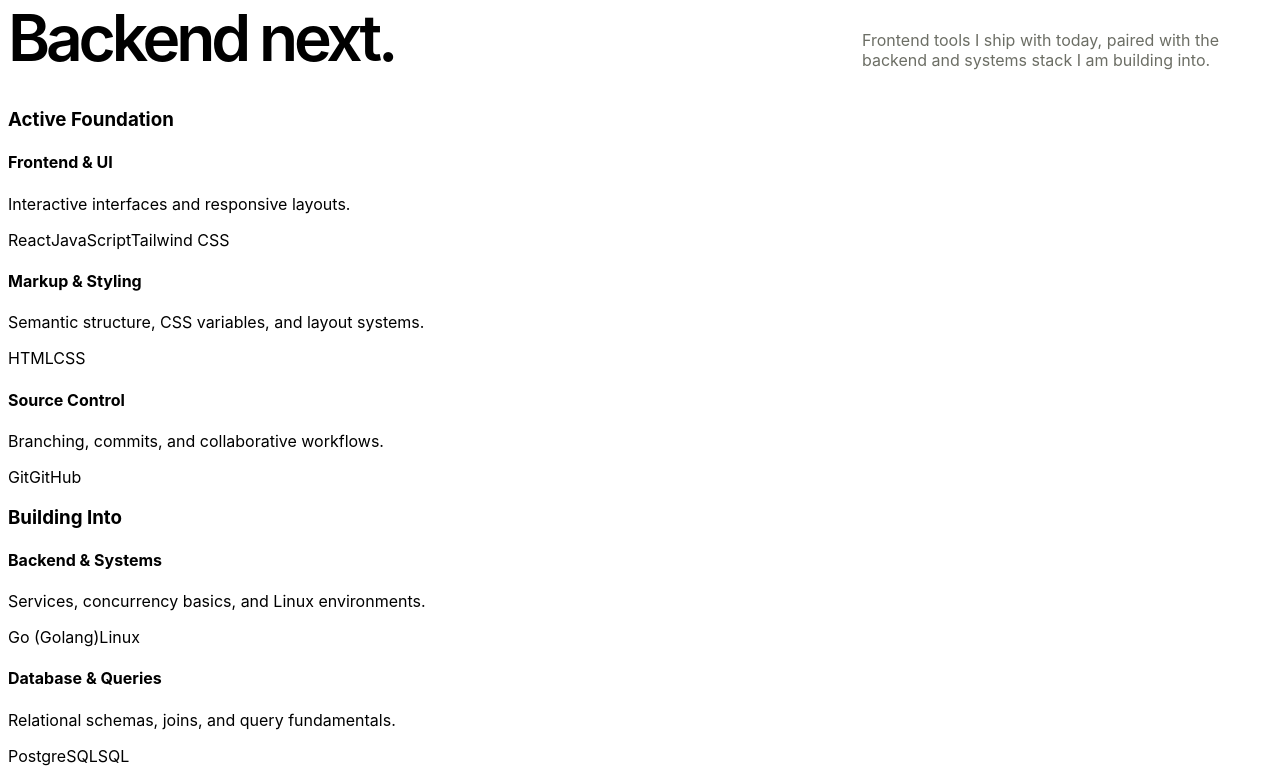
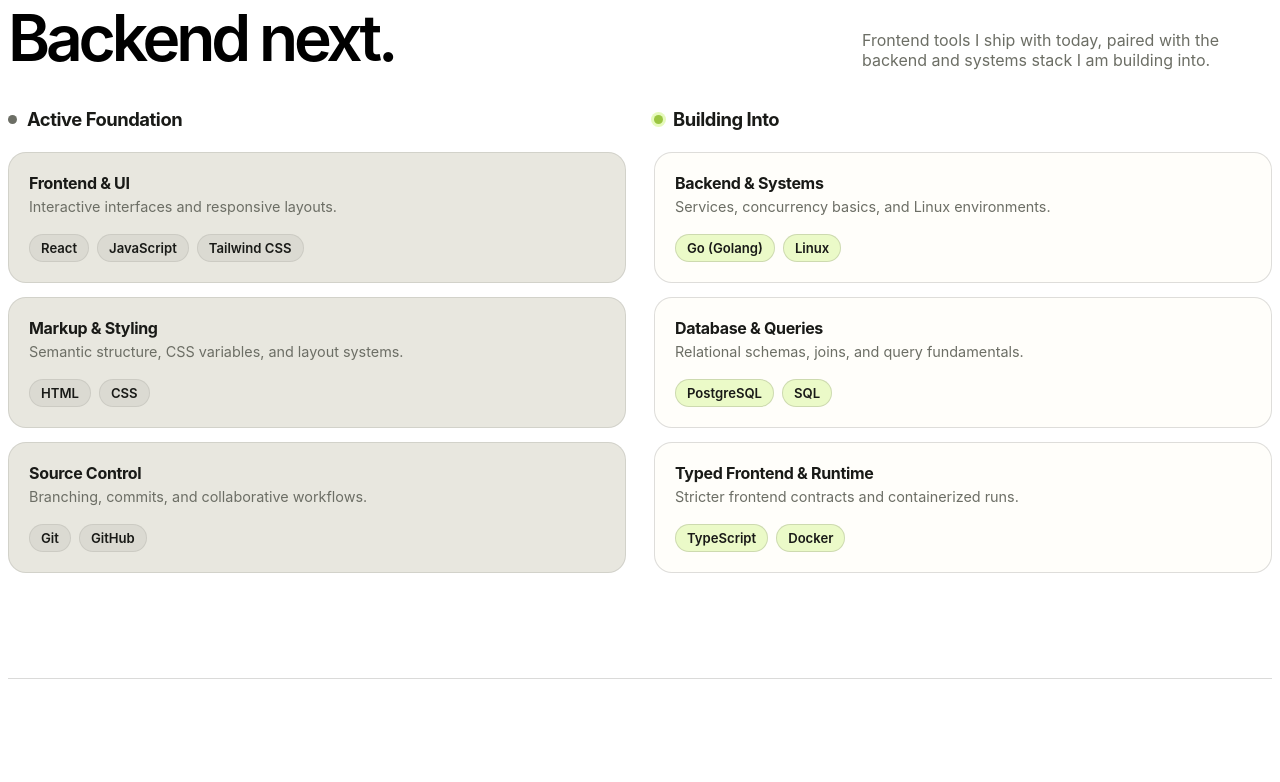
Before and after one commit to Avidcodes/avid-portfolio, a React (Vite) app: page / in a window 1280 px wide. Shown: the part 2634-3416 px from the top of the page. Built offline with nearby package versions, Linux system fonts and the light colour scheme.

Commit message:
Refactor Stack.css for improved layout and styling

```diff
--- a/src/Stack/Stack.css
+++ b/src/Stack/Stack.css
@@ -1,90 +1,117 @@
-.stack-container {
-  width: 100%;
+.stack-grid {
   display: grid;
-  gap: 50px;
+  grid-template-columns: repeat(2, minmax(0, 1fr));
+  gap: 28px;
+  align-items: start;
 }
 
-.stack-phase-title {
-  font-size: 1.35rem;
-  font-weight: 650;
-  letter-spacing: -0.03em;
-  color: var(--ink, #191a17);
-  margin-bottom: 18px;
+.stack-column {
+  display: flex;
+  flex-direction: column;
+  gap: 16px;
+}
+
+.stack-column-head {
   display: flex;
   align-items: center;
   gap: 10px;
+  padding-bottom: 6px;
 }
 
-.stack-phase-title::before {
-  content: '';
-  width: 8px;
-  height: 8px;
-  border-radius: 50%;
-  background: var(--accent-dark, #9bc642);
+.stack-column-head h3 {
+  margin: 0;
+  font-size: 1.15rem;
+  font-weight: 650;
+  letter-spacing: -0.025em;
+  color: var(--ink, #191a17);
 }
 
-.stack-groups {
-  display: grid;
-  gap: 0;
+.stack-dot {
+  width: 9px;
+  height: 9px;
+  border-radius: 50%;
+  flex-shrink: 0;
 }
 
-.stack-group {
-  display: grid;
-  grid-template-columns: 200px 1fr;
-  gap: 24px;
-  padding: 16px 0;
-  border-bottom: 1px solid rgba(25, 26, 23, 0.12);
-  align-items: center;
+.stack-dot--muted {
+  background: var(--muted, #6c6e65);
 }
 
-.stack-group:first-child {
-  border-top: 1px solid rgba(25, 26, 23, 0.12);
+.stack-dot--accent {
+  background: var(--accent-dark, #9bc642);
+  box-shadow: 0 0 0 3px rgba(199, 243, 106, 0.45);
 }
 
-.stack-label {
-  color: var(--muted, #6c6e65);
-  font-size: 0.8rem;
-  font-weight: 600;
-  letter-spacing: 0.08em;
-  text-transform: uppercase;
+.stack-cards {
+  display: grid;
+  gap: 14px;
 }
 
-.stack-items {
+.stack-card {
+  display: flex;
+  flex-direction: column;
+  justify-content: space-between;
+  gap: 16px;
+  padding: 20px;
+  border-radius: 18px;
+  background: var(--paper-deep, #e8e7df);
+  border: 1px solid rgba(25, 26, 23, 0.1);
+  transition:
+    transform 0.2s var(--ease, cubic-bezier(0.22, 0.8, 0.25, 1)),
+    border-color 0.2s ease,
+    background 0.2s ease;
+}
+
+.stack-card:hover {
+  transform: translateY(-2px);
+  border-color: rgba(25, 26, 23, 0.24);
+  background: var(--white, #fffefa);
+}
+
+.stack-card--focus {
+  background: var(--white, #fffefa);
+  border-color: rgba(25, 26, 23, 0.14);
+}
+
+.stack-card-top h4 {
+  margin: 0 0 4px;
+  font-size: 1rem;
+  font-weight: 650;
+  letter-spacing: -0.02em;
+  color: var(--ink, #191a17);
+}
+
+.stack-card-top p {
+  margin: 0;
+  font-size: 0.9rem;
+  line-height: 1.45;
+  color: var(--muted, #6c6e65);
+}
+
+.stack-pills {
   display: flex;
   flex-wrap: wrap;
   gap: 8px;
 }
 
-.stack-items span {
-  padding: 6px 12px;
-  border-radius: 8px;
-  background: var(--paper-deep, #e8e7df);
-  font-size: 0.87rem;
+.stack-pill {
+  padding: 5px 11px;
+  border-radius: 999px;
+  font-size: 0.82rem;
+  font-weight: 600;
   color: var(--ink, #191a17);
-  border: 1px solid rgba(25, 26, 23, 0.06);
-  transition:
-    transform 0.15s ease,
-    background 0.15s ease;
+  background: rgba(25, 26, 23, 0.06);
+  border: 1px solid rgba(25, 26, 23, 0.08);
 }
 
-.stack-items span:hover {
-  background: #dfe0d7;
-  transform: translateY(-1px);
+.stack-pill--accent {
+  background: rgba(199, 243, 106, 0.35);
+  border-color: rgba(25, 26, 23, 0.14);
 }
 
-/* Responsive Layout */
-@media (max-width: 760px) {
-  .stack-group {
+@media (max-width: 820px) {
+  .stack-grid {
     grid-template-columns: 1fr;
-    gap: 10px;
-    padding: 14px 0;
-  }
-
-  .stack-label {
-    font-size: 0.75rem;
-  }
-
-  .stack-container {
-    gap: 35px;
+    gap: 32px;
   }
 }
```
